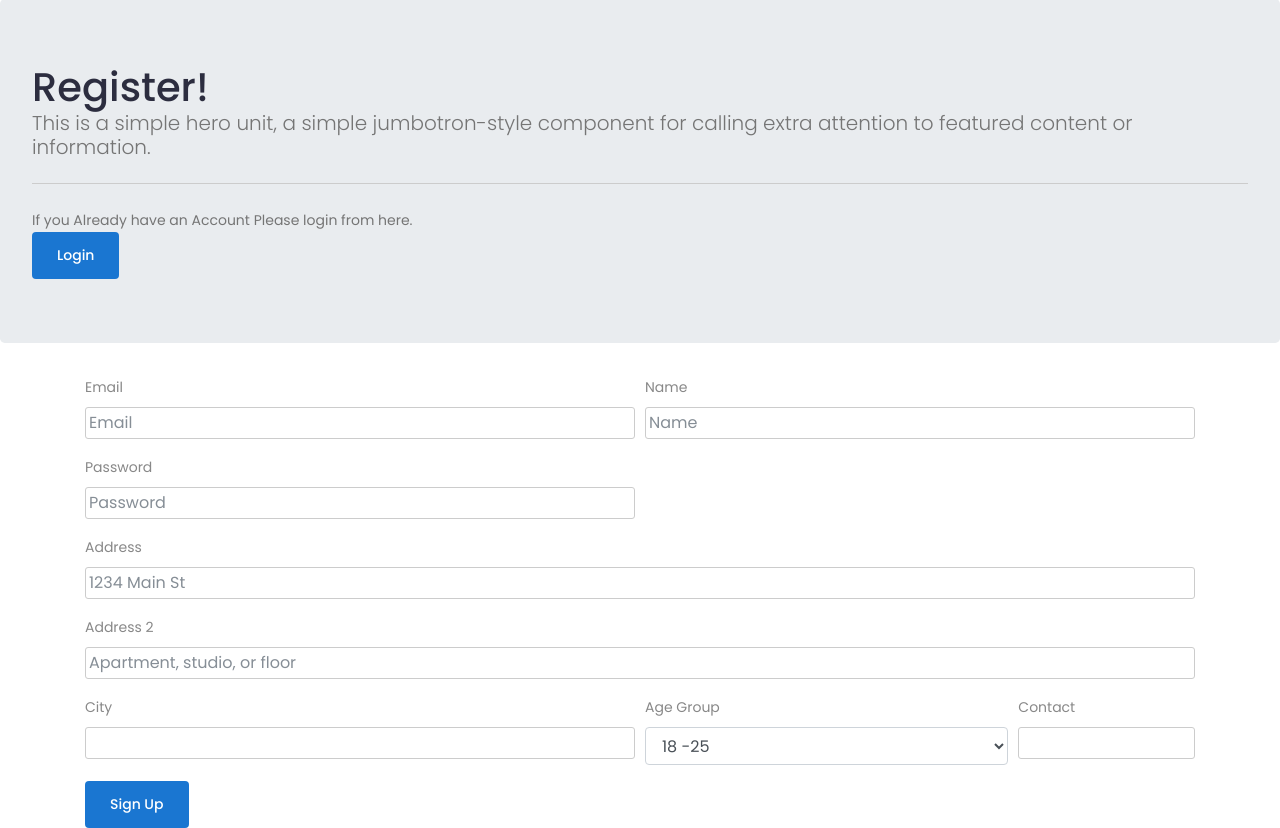
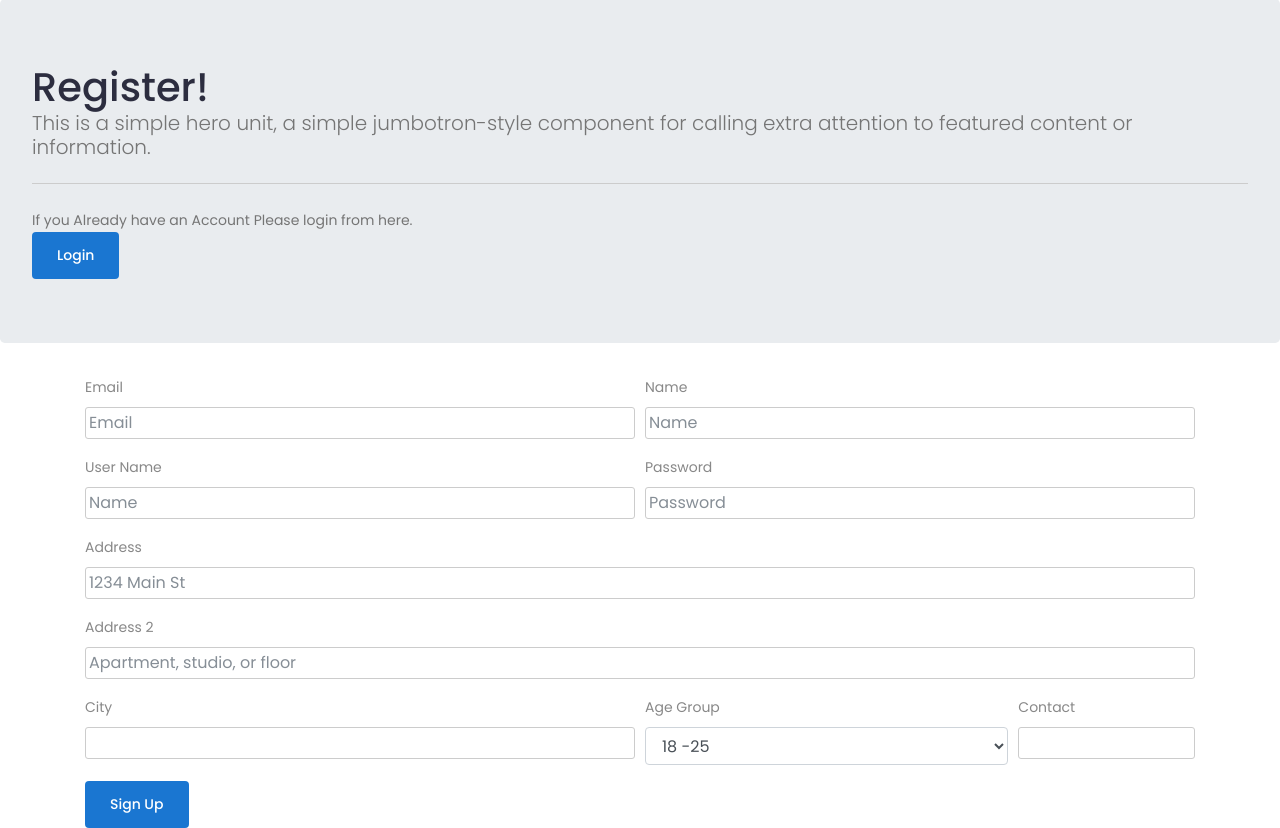
Before and after one commit to Hiranyakeshara/mediplus, a PHP site: page /MediPlus/patient_register.php in a window 1280 px wide. Shown: the part 75-903 px from the top of the page. Run offline with PHP 8.4, Linux system fonts and the light colour scheme.

Commit message:
patient register fixed

```diff
--- a/Roles/Doctor/index.php
+++ b/Roles/Doctor/index.php
@@ -10,6 +10,9 @@ if (isset($_SESSION['SESSION_USERNAME'])) {
     header("Location: ./login.php");
 }
 ?>
+
+
+
 
 <!doctype html>
 <html lang="en">
@@ -25,7 +28,7 @@ if (isset($_SESSION['SESSION_USERNAME'])) {
 		<link rel="shortcut icon" href="img/favicon.svg" />
 
 		<!-- Title -->
-		<title>MediPlus - Admin</title>
+		<title>MediPlus - Doctor</title>
 
 
 		<!-- *************
--- a/patient_register.php
+++ b/patient_register.php
@@ -137,6 +137,10 @@
       <label for="inputEmail4">Name</label>
       <input type="text" name="name" class="form-control" id="inputEmail4" placeholder="Name" required>
     </div>
+	<div class="form-group col-md-6">
+      <label for="inputEmail4">User Name</label>
+      <input type="text" name="username" class="form-control" id="inputEmail4" placeholder="Name" required>
+    </div>
     <div class="form-group col-md-6">
       <label for="inputPassword4">Password</label>
       <input type="password" name="password" class="form-control" id="inputPassword4" placeholder="Password" required>
```
